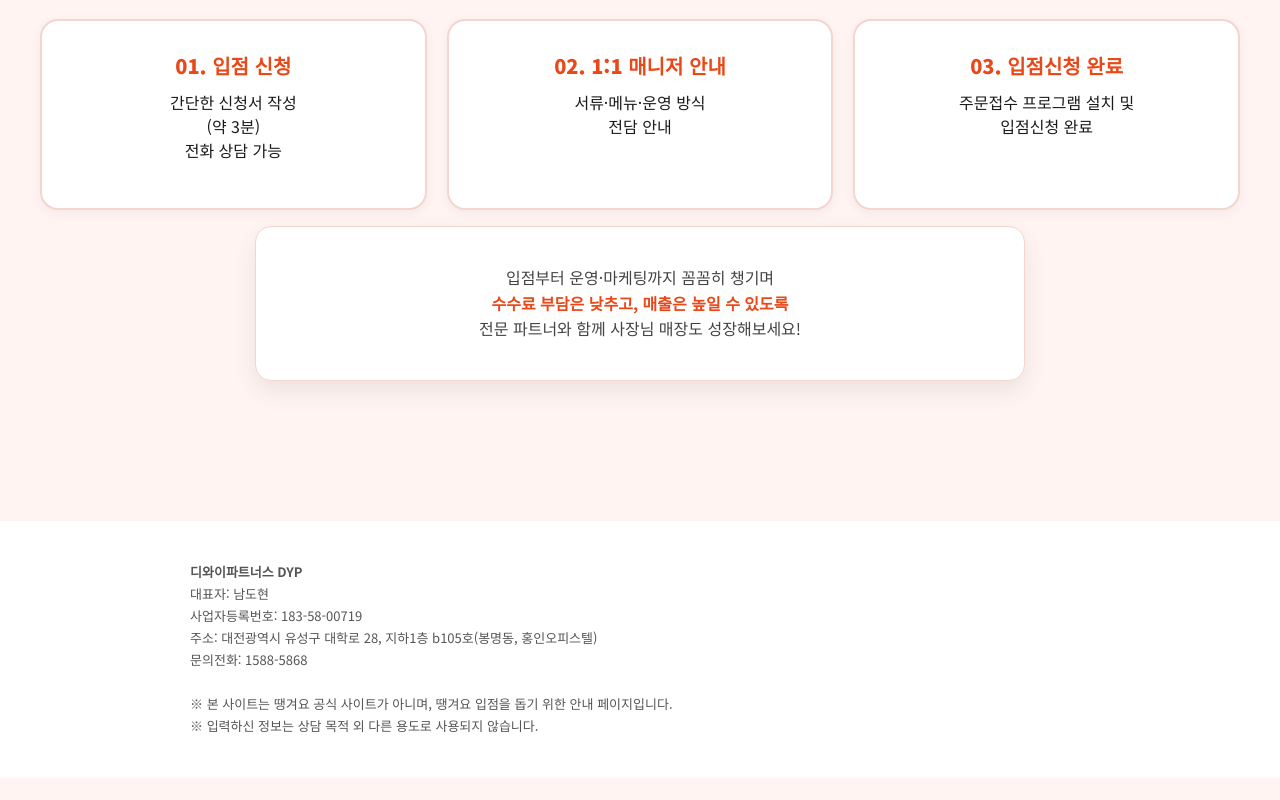
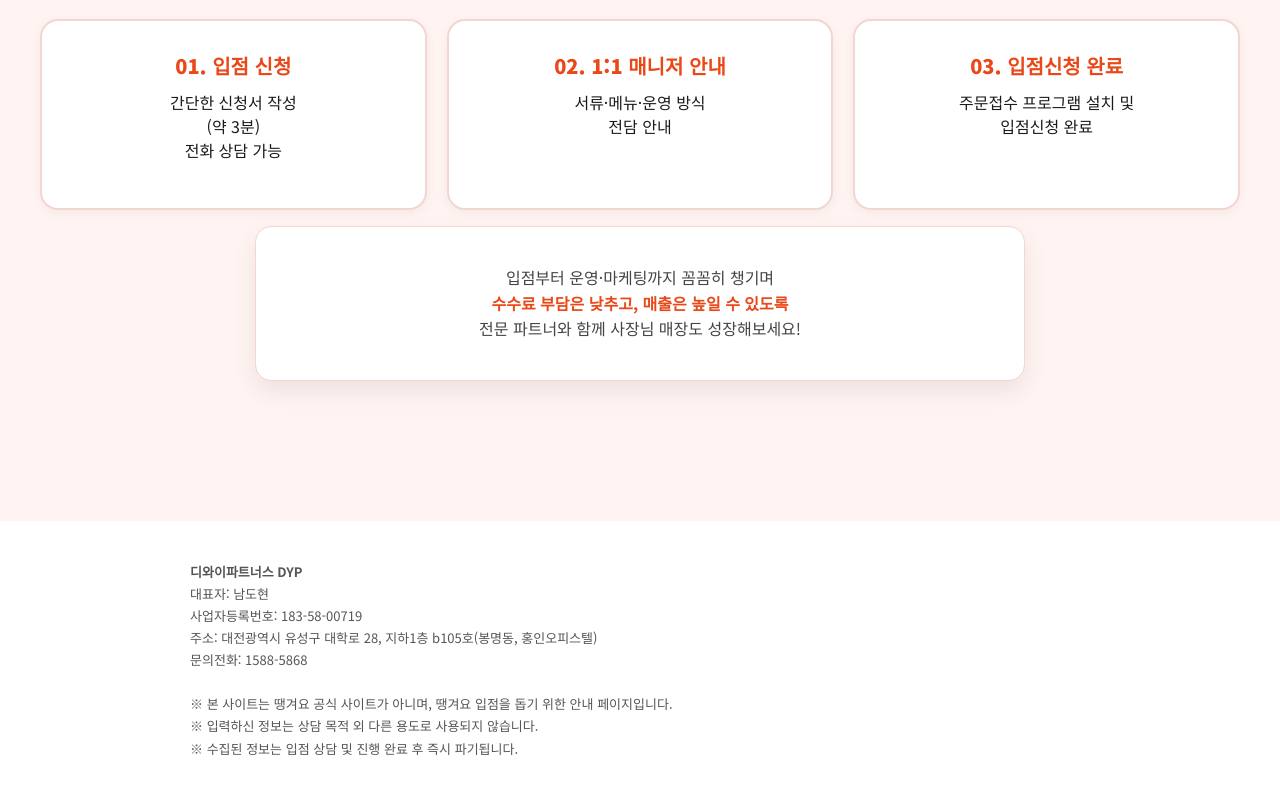
Before and after one commit to riz990606-code/dyp, a plain HTML site: page index.html in a window 1280 px wide. Shown: the part 2915-3715 px from the top of the page. Before the commit the page ends 3693 px from the top, so only its background shows below. Drawn offline with Linux system fonts and the light colour scheme.

```diff
--- a/index.html
+++ b/index.html
@@ -742,7 +742,8 @@
     문의전화: 1588-5868<br><br>
 
     ※ 본 사이트는 땡겨요 공식 사이트가 아니며, 땡겨요 입점을 돕기 위한 안내 페이지입니다.<br>
-    ※ 입력하신 정보는 상담 목적 외 다른 용도로 사용되지 않습니다.
+    ※ 입력하신 정보는 상담 목적 외 다른 용도로 사용되지 않습니다.<br>
+    ※ 수집된 정보는 입점 상담 및 진행 완료 후 즉시 파기됩니다.
   </div>
 </footer>
 
```
